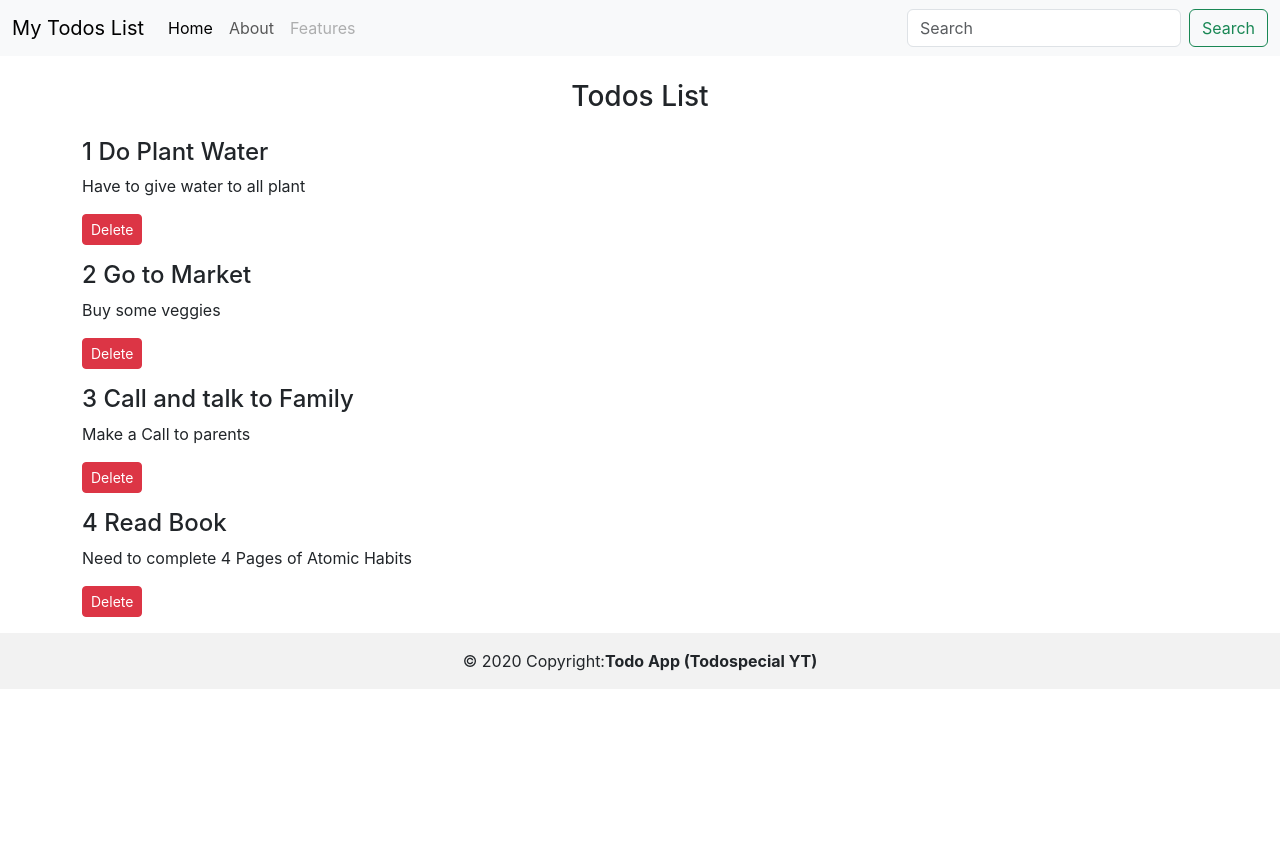
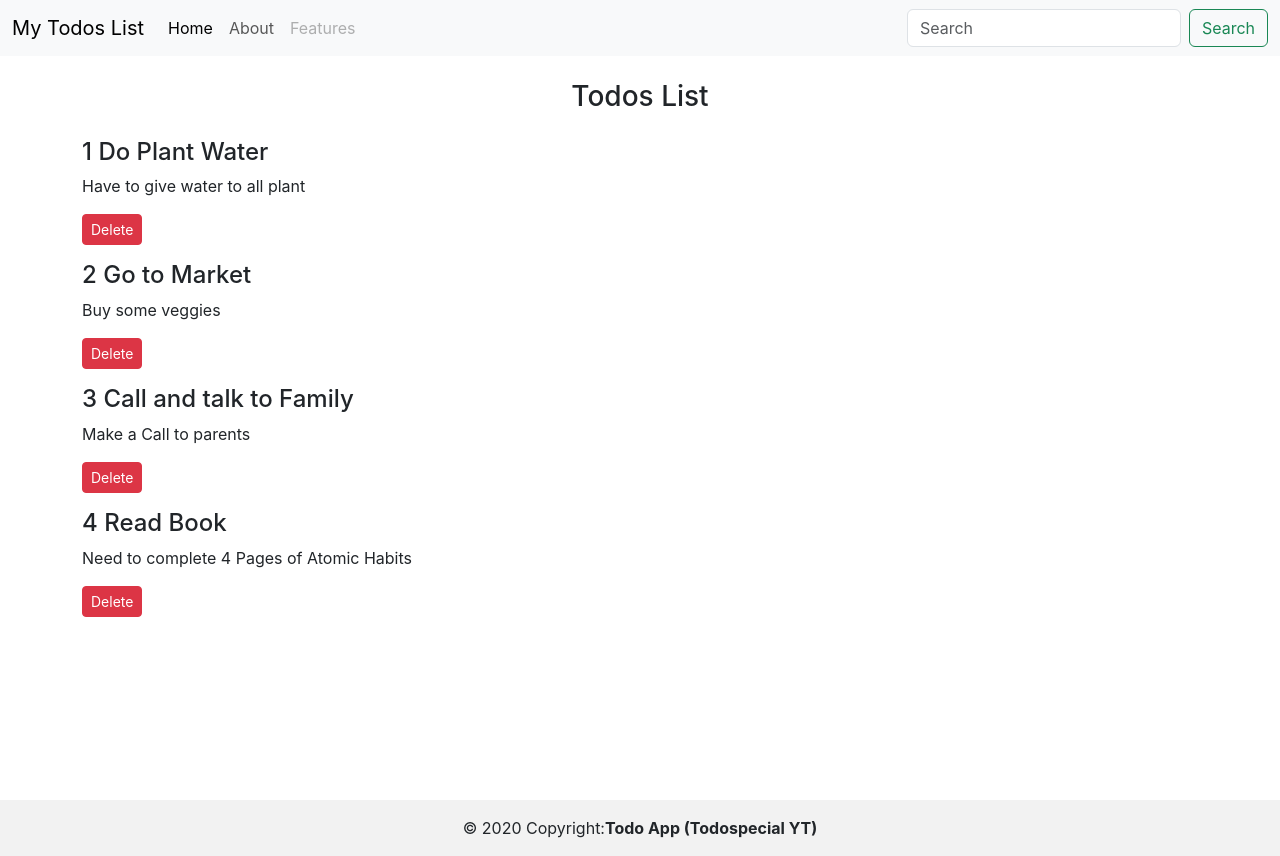
Before and after one commit to thisispramod/todos-app-react, a React (Create React App) app: page / in a window 1280 px wide. Before the commit the page ends 800 px from the top, so only its background shows below. Built offline with nearby package versions, Linux system fonts and the light colour scheme.

Commit message:
used here style css as object when you need to add many style css its better to use object style

```diff
--- a/src/MyComponents/Footer.js
+++ b/src/MyComponents/Footer.js
@@ -1,8 +1,14 @@
 import React from 'react'
 
 const Footer = () => {
+  let footerStyle = {
+    position: "absolute",
+    top:"100vh",
+    width:"100%",
+    backgroundColor:"rgba(5, 0, 0, 0.05)"
+  }
   return (
-      <div className="text-center p-3" style={{backgroundColor:' rgba(0, 0, 0, 0.05)'}}>
+      <div className="text-center p-3" style={footerStyle}>
         © 2020 Copyright:
         <a style={{textDecoration:'none', fontWeight:'bold'}} className="text-body" href="javasript:void(0)">Todo App (Todospecial YT)</a>
       </div>
```
